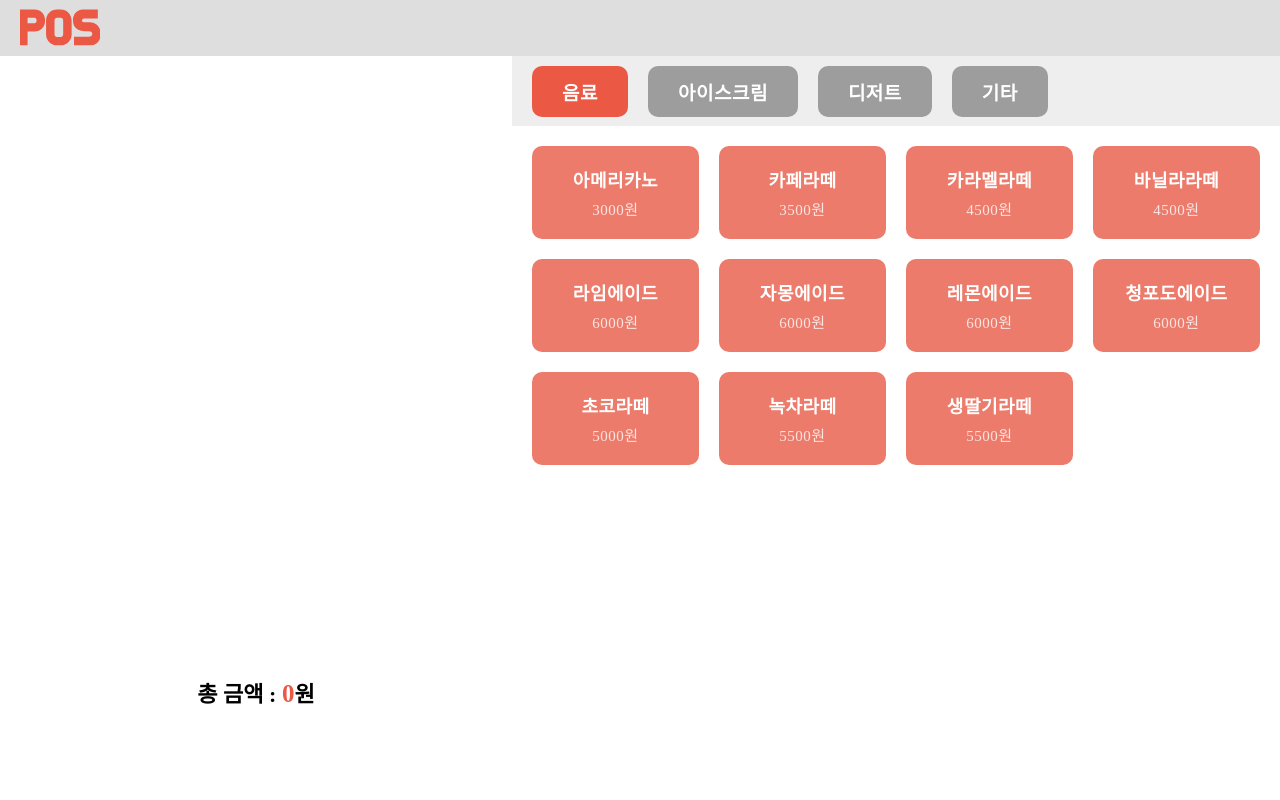
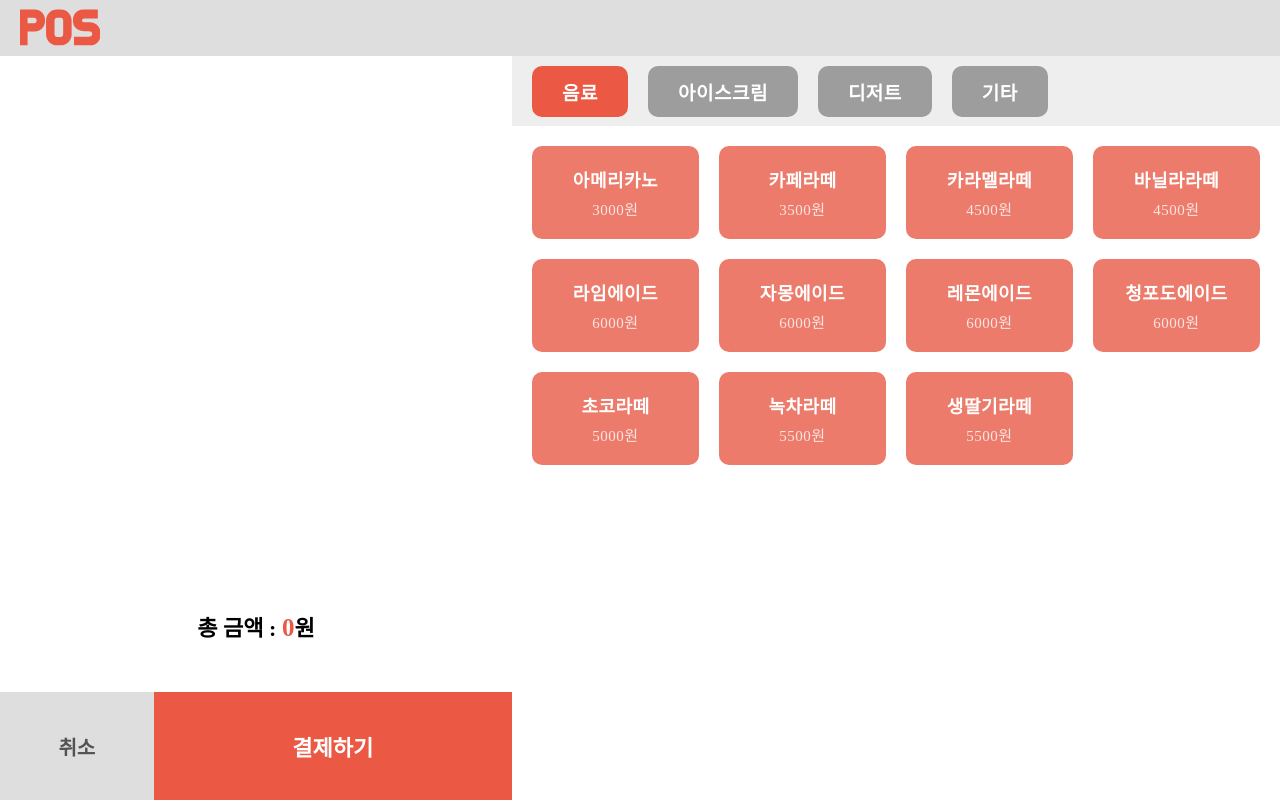
Before and after one commit to seiyoon/POS, a React (Create React App) app in the folder pos/: page /open in a window 1280 px wide. Built offline with nearby package versions, Linux system fonts and the light colour scheme.

Commit message:
feat: 결제하기/취소 버튼 생성 & 오픈화면 UI 완료

```diff
--- a/pos/src/pages/Open.js
+++ b/pos/src/pages/Open.js
@@ -150,6 +150,10 @@ function Open() {
           <TotalAmount>
             총 금액 : <span>{totalAmount}</span>원
           </TotalAmount>
+          <PayButton>
+            <LeftPay>취소</LeftPay>
+            <RightPay>결제하기</RightPay>
+          </PayButton>
         </LeftOpenContainer>
         <RightOpenContainer>
           <OpenCategory>
@@ -263,7 +267,7 @@ const MenuList = styled.div`
   display: flex;
   flex-direction: column;
   align-items: center;
-  height: 600px;
+  height: 70%;
 `;
 const SelectedMenu = styled.div`
   display: grid;
@@ -310,7 +314,7 @@ const SelectedMenu = styled.div`
 `;
 const TotalAmount = styled.div`
   text-align: center;
-  margin-top: 20px;
+  margin-top: 50px;
   font-family: "SUIT Variable";
   font-style: normal;
   font-weight: 700;
@@ -321,11 +325,50 @@ const TotalAmount = styled.div`
     color: ${COLOR.MAIN};
   }
 `;
+const PayButton = styled.div`
+  display: flex;
+  margin-top: 50px;
+  width: 100%;
+  height: 15%;
+`;
+const LeftPay = styled.div`
+  float: left;
+  width: 30%;
+  display: flex;
+  justify-content: center;
+  align-items: center;
+  background-color: ${COLOR.LIGHT_GRAY};
+  color: ${COLOR.DARK_GRAY};
+  font-family: "SUIT Variable";
+  font-style: normal;
+  font-weight: 600;
+  font-size: 20px;
+  :hover {
+    background-color: ${COLOR.BRIGHT_GRAY};
+  }
+`;
+const RightPay = styled.div`
+  float: right;
+  width: 70%;
+  display: flex;
+  justify-content: center;
+  align-items: center;
+  background-color: ${COLOR.MAIN};
+  color: ${COLOR.MAIN_WHITE};
+  font-family: "SUIT Variable";
+  font-style: normal;
+  font-weight: 700;
+  font-size: 22px;
+  :hover {
+    background-color: ${COLOR.MAIN_HOVER};
+  }
+`;
 
 const RightOpenContainer = styled.div`
   float: right;
   width: 60%;
   height: 100%;
+  background-color: "#F6F6F6";
 `;
 const OpenCategory = styled.div`
   display: flex;
```
